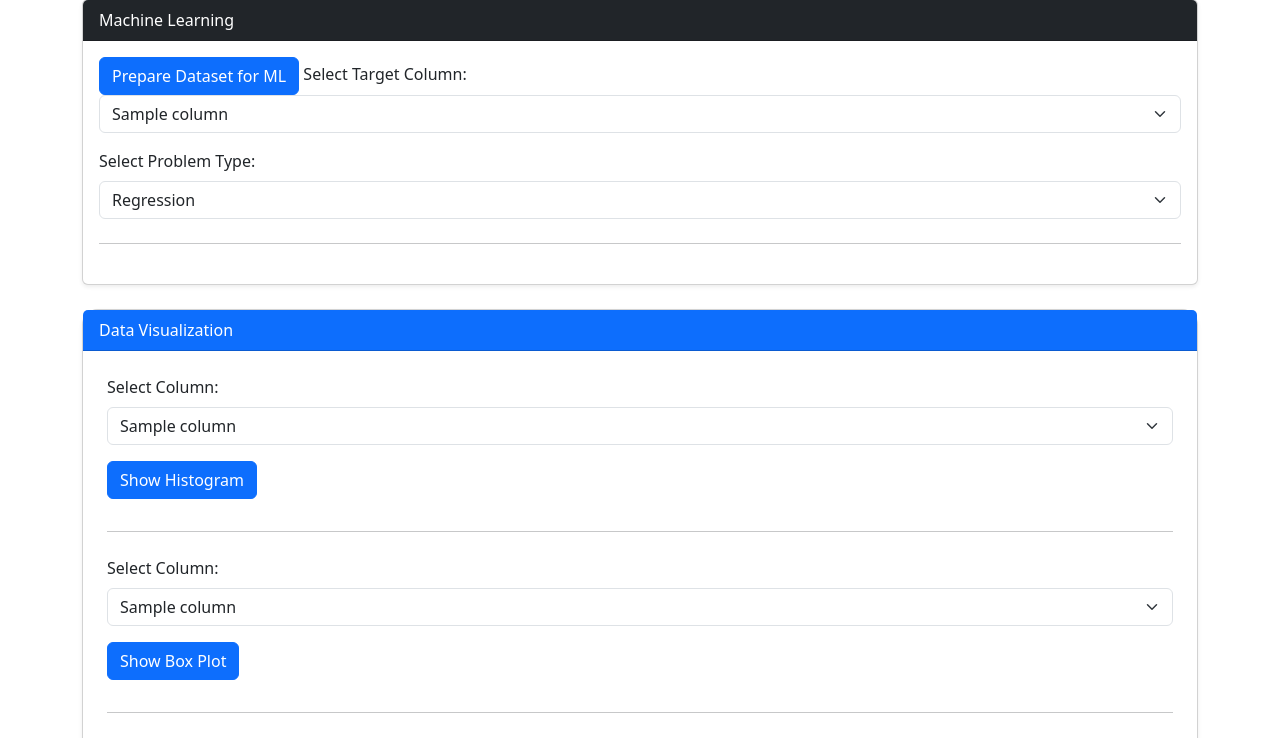
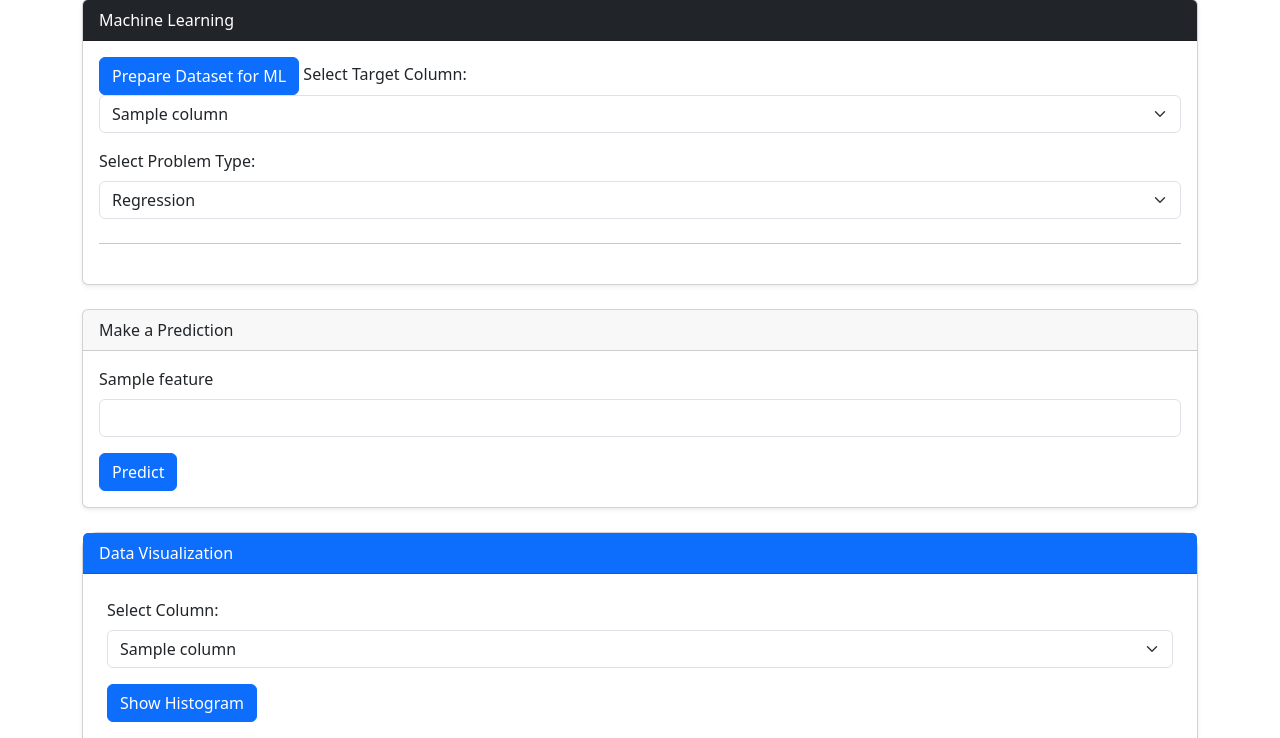
Before and after one commit to Neelu-Verma-26/DataSense-AI, a Flask app: template templates/index.html in a window 1280 px wide. Shown: the part 4363-5101 px from the top of the page. Run offline with Flask 3, Linux system fonts and the light colour scheme; the template is opened without the code that fills it: most values are stand-ins (such as "Sample title", 1, 10 or a date in 2020).

Commit message:
Complete ML prediction flow

```diff
--- a/app.py
+++ b/app.py
@@ -800,6 +800,7 @@ def prepare_ml():
 
     X = df.drop(columns=[target_column])
     y = df[target_column]
+    input_columns = X.columns.tolist()
     X = pd.get_dummies(X)
     feature_columns = X.columns.tolist()
 
@@ -841,9 +842,11 @@ def prepare_ml():
             rf_model_message = "Poor"
 
         if rf_r2 > r2:
-            best_model = "Random Forest"
+            best_model = rf_model
+            best_model_name = "Random Forest"
         else:
-            best_model = "Linear Regression"
+            best_model = model
+            best_model_name = "Linear Regression"
 
     elif problem_type == "classification":
         model = LogisticRegression(max_iter=1000)
@@ -871,12 +874,12 @@ def prepare_ml():
             best_model = model
             best_model_name = "Logistic Regression"
 
-        model_path = os.path.join("models", "best_model.pkl")
-        model_data = {
-            "model": best_model,
-            "feature_columns": feature_columns
-        }
-        joblib.dump(model_data, model_path)
+    model_path = os.path.join("models", "best_model.pkl")
+    model_data = {
+        "model": best_model,
+        "feature_columns": feature_columns
+    }
+    joblib.dump(model_data, model_path)
 
     return render_template(
         "index.html",
@@ -910,8 +913,27 @@ def prepare_ml():
         rf_precision=rf_precision if problem_type == "classification" else None,
         rf_recall=rf_recall if problem_type == "classification" else None,
         rf_f1=rf_f1 if problem_type == "classification" else None,
-        best_model=best_model
+        best_model=best_model_name,
+        feature_columns=feature_columns,
+        input_columns=input_columns
     )
+
+@app.route("/predict", methods=["POST"])
+def predict():
+    model_path = os.path.join("models", "best_model.pkl")
+    model_data = joblib.load(model_path)
+    model = model_data["model"]
+    feature_columns = model_data["feature_columns"]
+
+    data = request.form.to_dict()
+    input_df = pd.DataFrame([data])
+    input_df = input_df.reindex(columns=feature_columns, fill_value=0)
+    input_df = input_df.apply(pd.to_numeric, errors="coerce")
+
+    prediction = model.predict(input_df)
+    prediction = prediction[0]
+
+    return str(prediction)
 
 if __name__ == "__main__":
     app.run(
--- a/templates/index.html
+++ b/templates/index.html
@@ -517,6 +517,25 @@
         </div>
     </div>
 
+    <div class="card shadow-sm mt-4">
+        <div class="card-header">
+            Make a Prediction
+        </div>
+        <div class="card-body">
+            <form action="/predict" method="POST">
+                {% for feature in input_columns %}
+                    <div class="mb-3">
+                        <label class="form-label">{{ feature }}</label>
+                        <input type="text" name="{{ feature }}" class="form-control">
+                    </div>
+                {% endfor %}
+                <button type="submit" class="btn btn-primary">
+                    Predict
+                </button>
+            </form>
+        </div>
+    </div>
+
     <div class="card mt-4 shadow-sm rounded-4">
         <div class="card-header bg-primary text-white">
             Data Visualization
```
Also changed, not shown: 1 other file.
